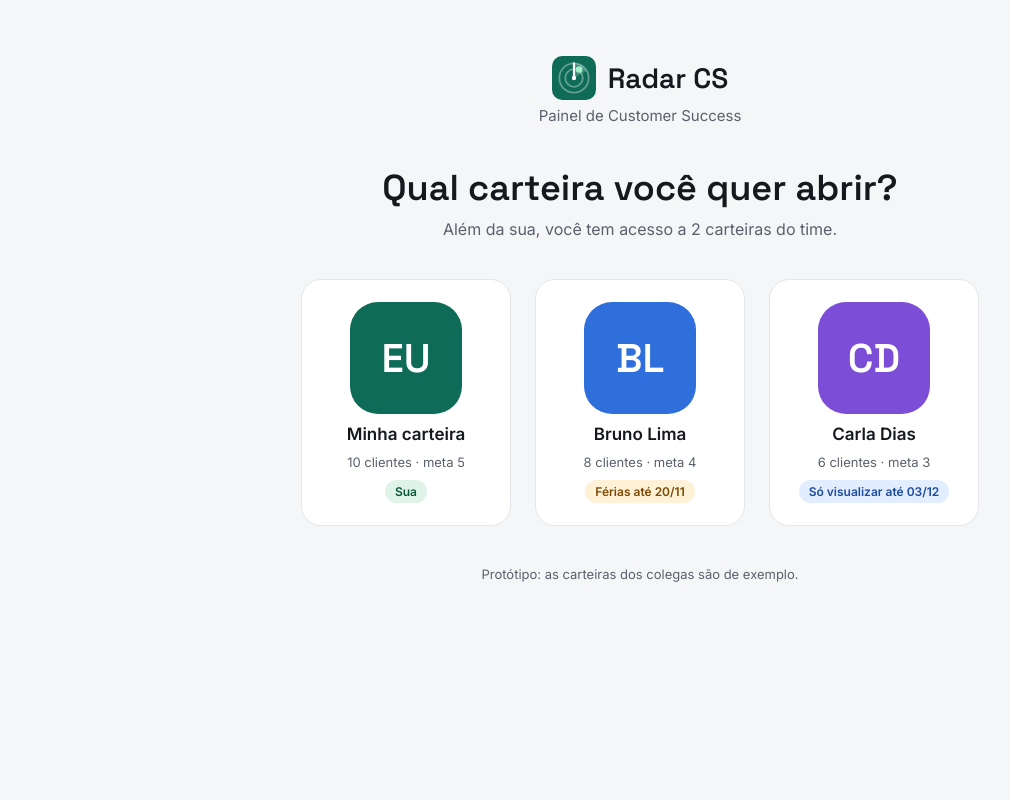
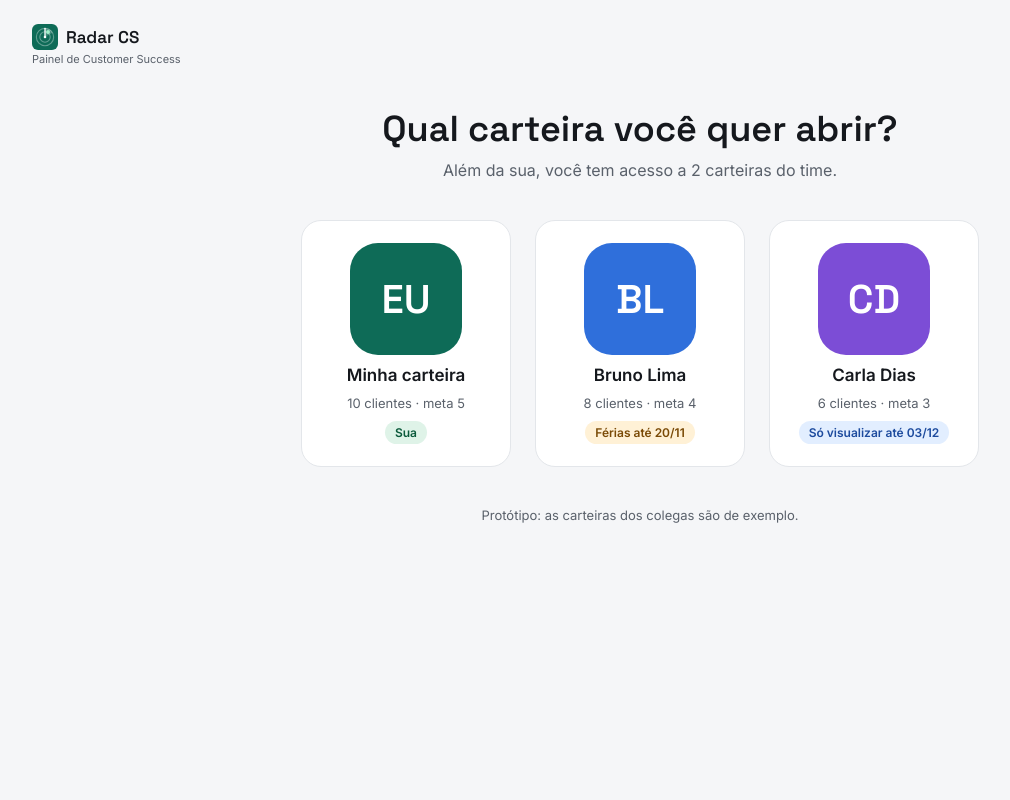
Before and after one commit to feernandoignacio/radar-cs, a React (Vite) app: page / in a window 1280 px wide. Shown: the top 800 px of the page, without its empty margins (0-1010 px from the left). Built offline with nearby package versions, Linux system fonts and the light colour scheme.

Commit message:
style: move brand to top left on carteira picker

```diff
--- a/src/components/ProfilePicker.css
+++ b/src/components/ProfilePicker.css
@@ -5,33 +5,36 @@
   gap: 40px;
   min-height: 100vh;
   box-sizing: border-box;
-  padding: 56px 24px;
+  padding: 24px 32px 56px;
 }
 
+/* Marca no canto superior esquerdo, menor, como num cabeçalho */
 .picker-brand {
   display: flex;
   flex-direction: column;
-  align-items: center;
-  gap: 6px;
+  align-items: flex-start;
+  align-self: flex-start;
+  gap: 2px;
 }
 
 .picker-lockup {
   display: flex;
   align-items: center;
-  gap: 12px;
+  gap: 8px;
   font-family: var(--font-title);
-  font-size: 28px;
+  font-size: 17px;
   font-weight: 600;
 }
 
 .picker-logo {
-  width: 44px;
-  height: 44px;
+  width: 26px;
+  height: 26px;
 }
 
+/* 60% daria 9px, pequeno demais para ler: fica em 11px */
 .picker-brand p {
   color: var(--text-muted);
-  font-size: 15px;
+  font-size: 11px;
 }
 
 .picker-intro {
```
